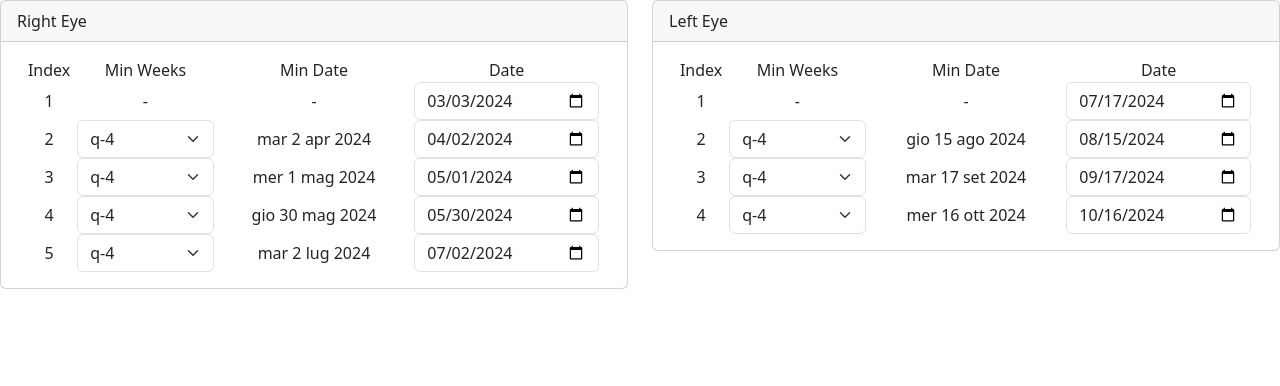
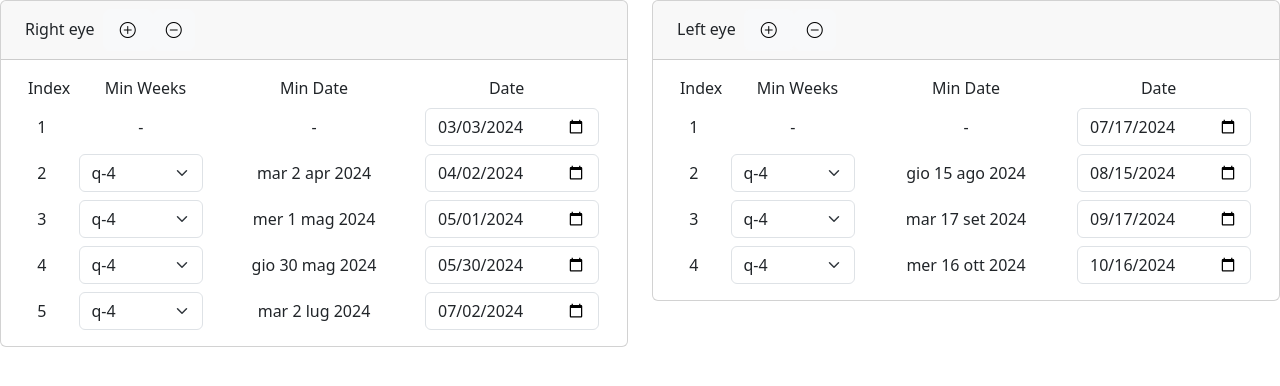
Before and after one commit to nax83/TherapyPlanner, a plain HTML site: page index.html in a window 1280 px wide. Drawn offline with nearby package versions, Linux system fonts and the light colour scheme.

Commit message:
add buttons to add/remove therapy. Minor bug fixes

```diff
--- a/TherapyListComponent.js
+++ b/TherapyListComponent.js
@@ -1,6 +1,6 @@
-function createTherapyListComponent(rootDiv, type, planner) {
+function createTherapyListComponent(componentId, type, planner) {
 
-    const eyes = [{type: TherapyPlanner.LEFTEYE, text: 'Left eye'}, {type: TherapyPlanner.RIGHTEYE, text: 'Right eye'}];
+    const eyes = {[TherapyPlanner.LEFTEYE]: 'Left eye', [TherapyPlanner.RIGHTEYE]: 'Right eye'};
     const TARGETTYPE = 'type';
     const TARGETMINWEEKS = 'minWeeks';
     const TARGETDATE = 'date';
@@ -15,29 +15,63 @@ function createTherapyListComponent(rootDiv, type, planner) {
     container.classList.add('container');
     container.setAttribute('id', `container-${type}`);
 
+    const card = document.createElement('div');
+    card.classList.add('card');
+    card.setAttribute('id', componentId);
+
+    const cardHeader = document.createElement('div');
+    cardHeader.classList.add('card-header', 'd-flex');
+
+    const cardHeaderLabel = document.createElement('span')
+    cardHeaderLabel.classList.add('mr-auto', 'p-2');
+    cardHeaderLabel.textContent = eyes[type];
+
+    const addButton = document.createElement('button');
+    addButton.classList.add('btn', 'btn-light', 'p-2');
+
+    const plusIcon = document.createElement('span');
+    plusIcon.classList.add('bi', 'bi-plus-circle', 'p-2');
+
+    const removeButton = document.createElement('button');
+    removeButton.classList.add('btn', 'btn-light');
+
+    const minusIcon = document.createElement('span');
+    minusIcon.classList.add('bi', 'bi-dash-circle');
+
+    addButton.appendChild(plusIcon);
+    addButton.addEventListener('click', (event) => {planner.addTherapy(type)});
+    removeButton.appendChild(minusIcon);
+    removeButton.addEventListener('click', (event) => {planner.removeTherapy(type)});
+
+    cardHeader.appendChild(cardHeaderLabel);
+    cardHeader.appendChild(addButton);
+    cardHeader.appendChild(removeButton);
+
+    const cardBody = document.createElement('div');
+    cardBody.classList.add('card-body');
+
+    card.appendChild(cardHeader);
+    card.appendChild(cardBody);
+
     const headerContainer = document.createElement('div');
     headerContainer.classList.add('container');
     headerContainer.setAttribute('id', `header-container-${type}`);
 
-    const root = document.getElementById(rootDiv);
-    root.appendChild(headerContainer);
-    root.appendChild(container);
+    cardBody.appendChild(headerContainer);
+    cardBody.appendChild(container);
 
     buildHeader();
-
-    const plan = planner.getPlanByEye(type);
     buildPlan();
 
     function onPlanUpdate(){
-        planner.getPlan();
         buildPlan();
     }
 
     function buildPlan() {
         cleanupTherapyList();
-        plan.forEach((item, index) => {
+        planner.getPlanByEye(type).forEach((item, index) => {
             const row = document.createElement('div');
-            row.classList.add('row', 'align-items-center', 'g-2');
+            row.classList.add('row', 'align-items-center', 'mt-2');
 
             // Index column
             const indexCol = document.createElement('div');
@@ -171,7 +205,5 @@ function createTherapyListComponent(rootDiv, type, planner) {
         headerRow.appendChild(availableDatesCol);
         headerContainer.appendChild(headerRow);
     }
-    return{
-        addRow: addRow
-    }
+    return card;
 }
--- a/TherapyPlanner.js
+++ b/TherapyPlanner.js
@@ -230,5 +230,26 @@ class TherapyPlanner {
       console.log(this.therapyPlan);
       return;
     }
+    addTherapy(type){
+      let therapy = {
+        "type": type,
+        "minWeeks": 4,
+        "minimumDate": '',
+        "plannedDate": ''
+      };
+      this.therapyPlan.push(therapy);
+      this.updatePlan();
+      this.notifyListeners();
+    }
+    removeTherapy(type){
+      const lastIndex = this.therapyPlan.slice().reverse().findIndex(entry => entry.type === type);
 
+      // If the type is found, remove the entry
+      if (lastIndex !== -1) {
+        const indexToRemove = this.therapyPlan.length - 1 - lastIndex;
+        this.therapyPlan.splice(indexToRemove, 1);
+        this.updatePlan();
+        this.notifyListeners();
+      }
+    }
   }
--- a/index.html
+++ b/index.html
@@ -6,6 +6,7 @@
   <link rel="stylesheet" href="//cdnjs.cloudflare.com/ajax/libs/normalize/8.0.1/normalize.min.css">
   <!-- Bootstrap CSS -->
   <link href="https://cdn.jsdelivr.net/npm/bootstrap@5.3.0/dist/css/bootstrap.min.css" rel="stylesheet">
+  <link href="https://cdn.jsdelivr.net/npm/bootstrap-icons@1.5.0/font/bootstrap-icons.css" rel="stylesheet">
     <!-- Bootstrap JS -->
     <script src="https://cdn.jsdelivr.net/npm/bootstrap@5.3.0/dist/js/bootstrap.bundle.min.js"></script>
     <script src="TherapyPlanner.js"></script>
@@ -18,28 +19,21 @@
   </style>
 </head>
 <body>
+
   <div class="row">
-    <div class="col-sm-6">
-      <div class="card">
-        <div class="card-header">Right Eye</div>
-        <div class="card-body" id="cardRightEye">
+    <div id="first" class="col-sm-6">
 
-        </div>
-      </div>
     </div>
-    <div class="col-sm-6">
-      <div class="card">
-        <div class="card-header">Left Eye</div>
-        <div id="cardLeftEye" class="card-body">
+    <div id="second" class="col-sm-6">
 
-        </div>
-      </div>
     </div>
   </div>
   <script>
       const planner = new TherapyPlanner();
-      createTherapyListComponent('cardRightEye', TherapyPlanner.RIGHTEYE, planner);
-      createTherapyListComponent('cardLeftEye', TherapyPlanner.LEFTEYE, planner);
+      const rightCard = createTherapyListComponent('cardRightEye', TherapyPlanner.RIGHTEYE, planner);
+      const leftCard = createTherapyListComponent('cardLeftEye', TherapyPlanner.LEFTEYE, planner);
+      document.getElementById('first').appendChild(rightCard);
+      document.getElementById('second').appendChild(leftCard);
     </script>
   </body>
 </html>
```
